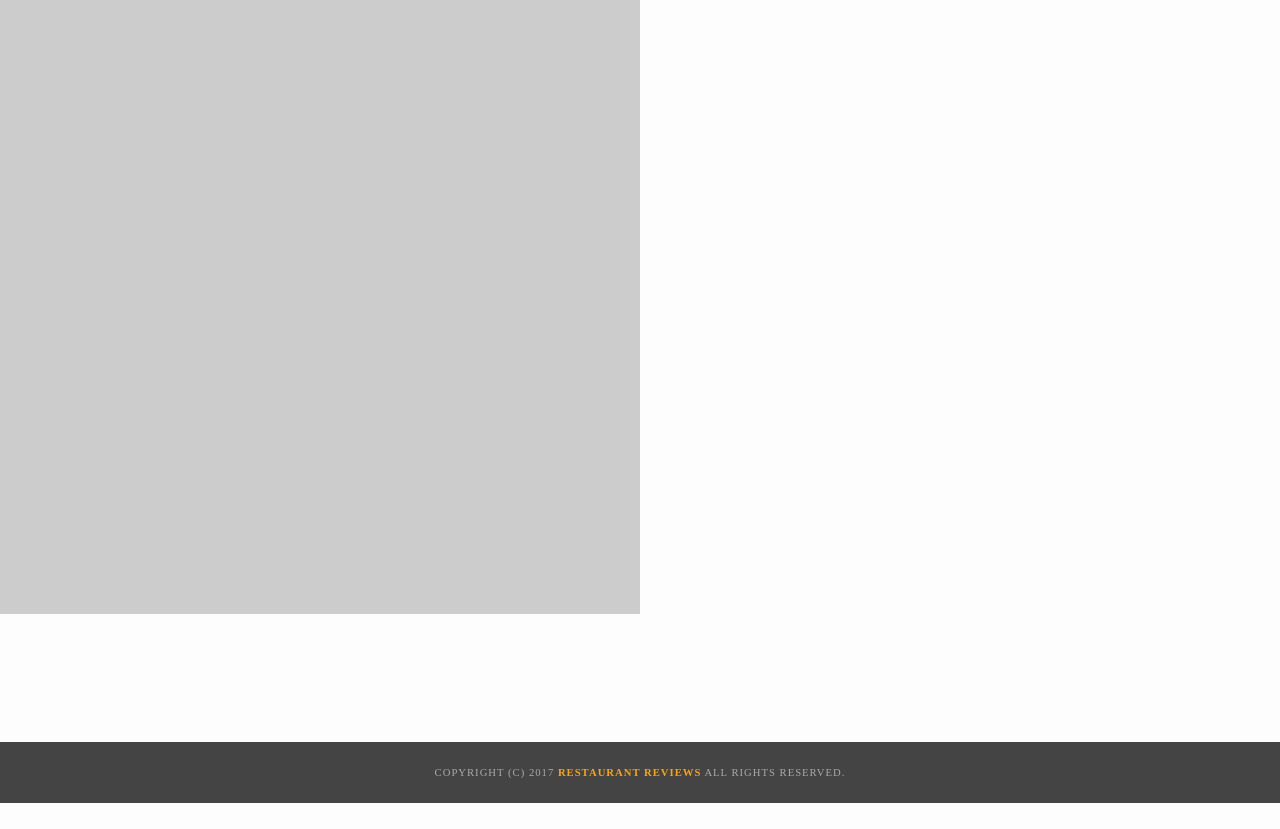
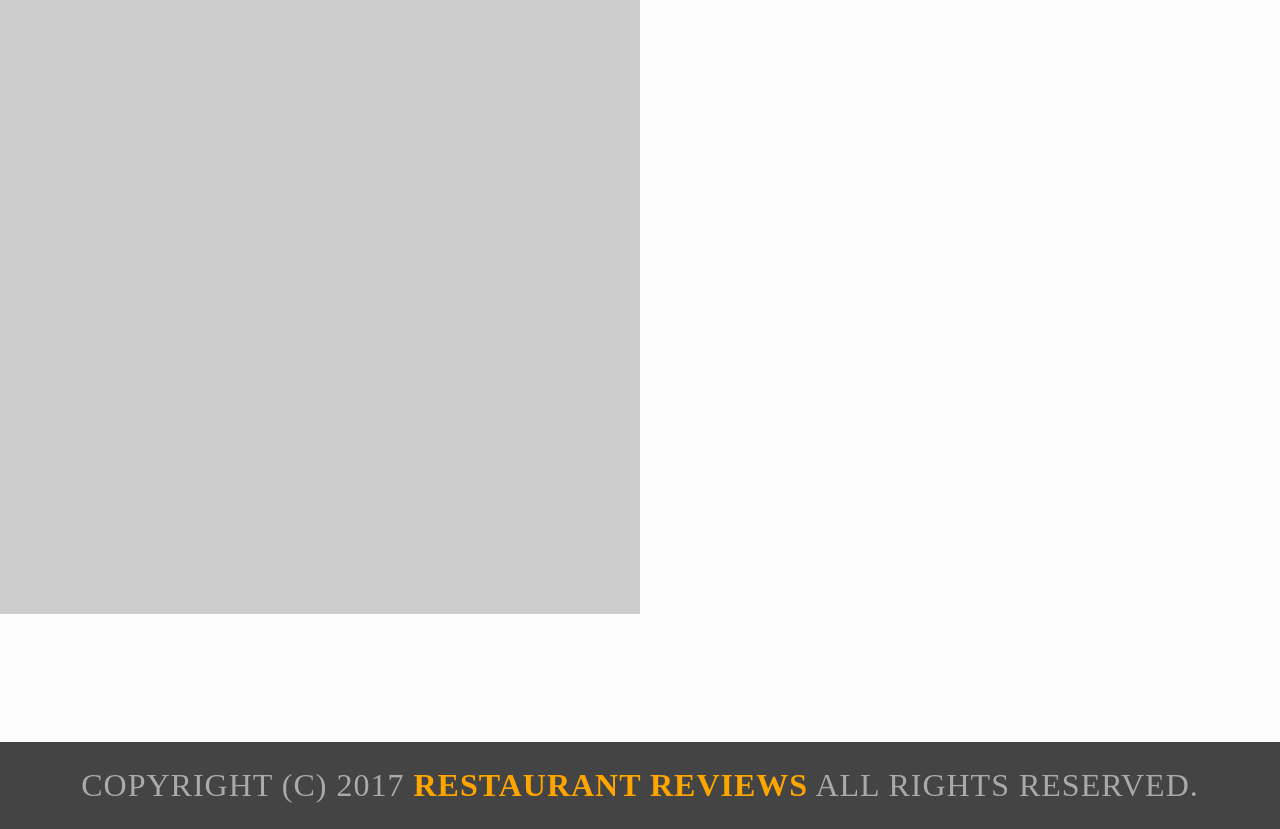
Before and after one commit to Fitzonreee/mws-projects, a plain HTML site: page restaurant.html in a window 1280 px wide. Shown: the part 186-1015 px from the top of the page. Before the commit the page ends 989 px from the top, so only its background shows below. Drawn offline with nearby package versions, Linux system fonts and the light colour scheme.

Commit message:
Removed CSS empty rule sets

```diff
--- a/css/styles.css
+++ b/css/styles.css
@@ -266,10 +266,6 @@ nav h1 a {
 
 /* ===== Page =====*/
 
-.inside * {
-  /* outline: 1px solid green; */
-}
-
 .inside #main-content {
   display: flex;
   flex-direction: column;
@@ -302,7 +298,8 @@ nav h1 a {
 }
 
 .inside #footer {
-  /* font sizes */
+  /* follow up on */
+  font-size: 2rem;
 }
 
 #restaurant-name {
```
